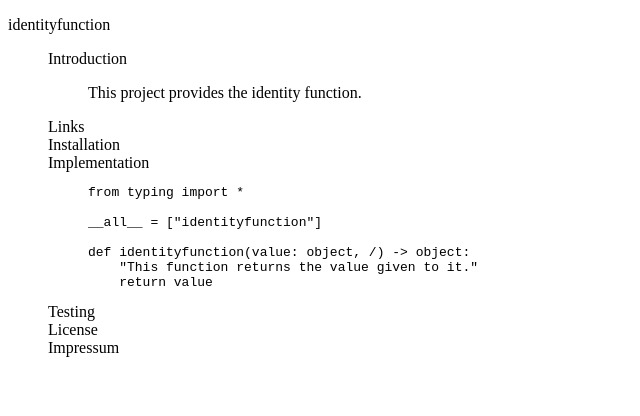
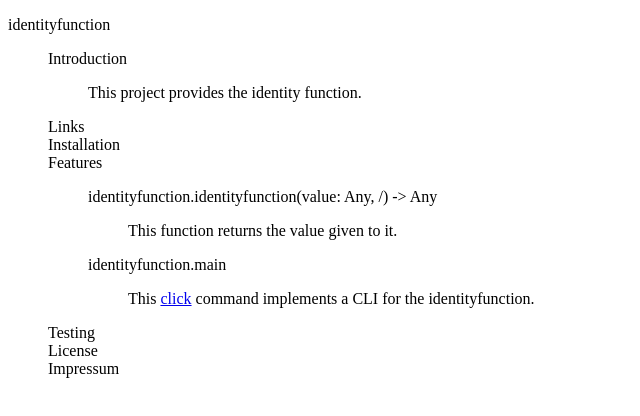
Before and after one commit to johannes-programming/identityfunction, a plain HTML site: page docs/index.html in a window 1280 px wide. Shown: the whole page, without its empty margins (0-640 px from the left). Drawn offline with Linux system fonts and the light colour scheme; a script that the page names is missing.

Commit message:
docs
Version 1.0.2

```diff
--- a/docs/index.html
+++ b/docs/index.html
@@ -18,15 +18,18 @@
                     <dd id="linksCorpus"></dd>
                     <dt id="install">Installation</dt>
                     <dd id="installCorpus"></dd>
-                    <dt id="implement">Implementation</dt>
-                    <dd id="implementCorpus">
-                        <pre class="block"><code>from typing import *
-
-__all__ = ["identityfunction"]
-
-def identityfunction(value: object, /) -> object:
-    "This function returns the value given to it."
-    return value</code></pre>
+                    <dt id="features">Features</dt>
+                    <dd id="featuresCorpus">
+                        <dl class="heading4">
+                            <dt id="identityfunction">identityfunction.identityfunction(value: Any, /) -> Any</dt>
+                            <dd>
+                                <p>This function returns the value given to it.</p>
+                            </dd>
+                            <dt id="main">identityfunction.main</dt>
+                            <dd>
+                                <p>This <a href="https://click.palletsprojects.com/en/stable/">click</a> command implements a CLI for the identityfunction.</p>
+                            </dd>
+                        </dl>
                     </dd>
                     <dt id="testing">Testing</dt>
                     <dd id="testingCorpus"></dd>
```
